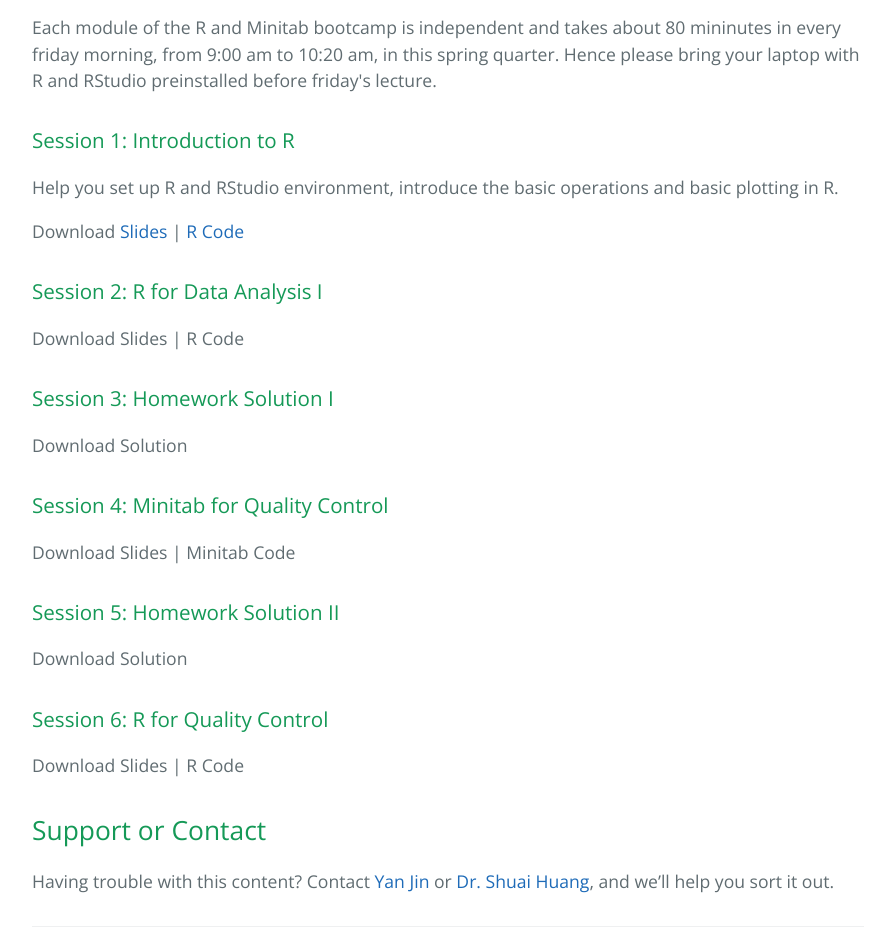
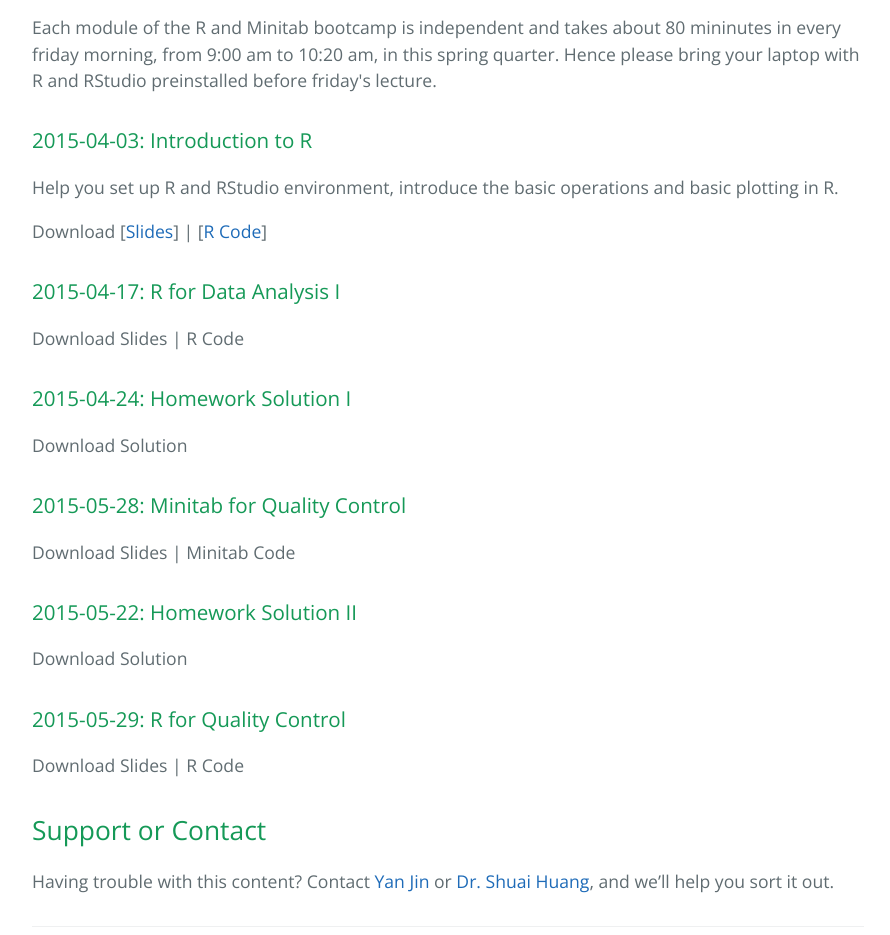
Before and after one commit to jyfeather/INDE321_TA, a plain HTML site: page index.html in a window 1280 px wide. Shown: the part 871-1806 px from the top of the page, without its empty margins (192-1082 px from the left). Drawn offline with nearby package versions, Linux system fonts and the light colour scheme.

Commit message:
04032015

```diff
--- a/index.html
+++ b/index.html
@@ -33,18 +33,18 @@
 
 <p>Each module of the R and Minitab bootcamp is independent and takes about 80 mininutes in every friday morning, from 9:00 am to 10:20 am, in this spring quarter. Hence please bring your laptop with R and RStudio preinstalled before friday's lecture.</p>
 
-<h3><a id="modules" class="anchor" href="#modules" aria-hidden="true"></a>Session 1: Introduction to R</h3>
+<h3><a id="modules" class="anchor" href="#modules" aria-hidden="true"></a>2015-04-03: Introduction to R</h3>
 <p>Help you set up R and RStudio environment, introduce the basic operations and basic plotting in R.</p>
-<p>Download <a href="https://github.com/jyfeather/INDE321_TA/blob/master/slides/S1_IntroR_0403.pptx">Slides</a> | <a href="https://github.com/jyfeather/INDE321_TA/blob/master/codes/S1_IntroR_0403.R">R Code</a></p>
-<h3><a id="modules" class="anchor" href="#modules" aria-hidden="true"></a>Session 2: R for Data Analysis I</h3>
+<p>Download [<a href="https://github.com/jyfeather/INDE321_TA/blob/master/slides/S1_IntroR_0403.pptx">Slides</a>] | [<a href="https://github.com/jyfeather/INDE321_TA/blob/master/codes/S1_IntroR_0403.R">R Code</a>]</p>
+<h3><a id="modules" class="anchor" href="#modules" aria-hidden="true"></a>2015-04-17: R for Data Analysis I</h3>
 <p>Download Slides | R Code</p>
-<h3><a id="modules" class="anchor" href="#modules" aria-hidden="true"></a>Session 3: Homework Solution I</h3>
+<h3><a id="modules" class="anchor" href="#modules" aria-hidden="true"></a>2015-04-24: Homework Solution I</h3>
 <p>Download Solution</p>
-<h3><a id="modules" class="anchor" href="#modules" aria-hidden="true"></a>Session 4: Minitab for Quality Control</h3>
+<h3><a id="modules" class="anchor" href="#modules" aria-hidden="true"></a>2015-05-28: Minitab for Quality Control</h3>
 <p>Download Slides | Minitab Code</p>
-<h3><a id="modules" class="anchor" href="#modules" aria-hidden="true"></a>Session 5: Homework Solution II</h3>
+<h3><a id="modules" class="anchor" href="#modules" aria-hidden="true"></a>2015-05-22: Homework Solution II</h3>
 <p>Download Solution</p>
-<h3><a id="modules" class="anchor" href="#modules" aria-hidden="true"></a>Session 6: R for Quality Control</h3>
+<h3><a id="modules" class="anchor" href="#modules" aria-hidden="true"></a>2015-05-29: R for Quality Control</h3>
 <p>Download Slides | R Code</p>
 
 <h2>
```
